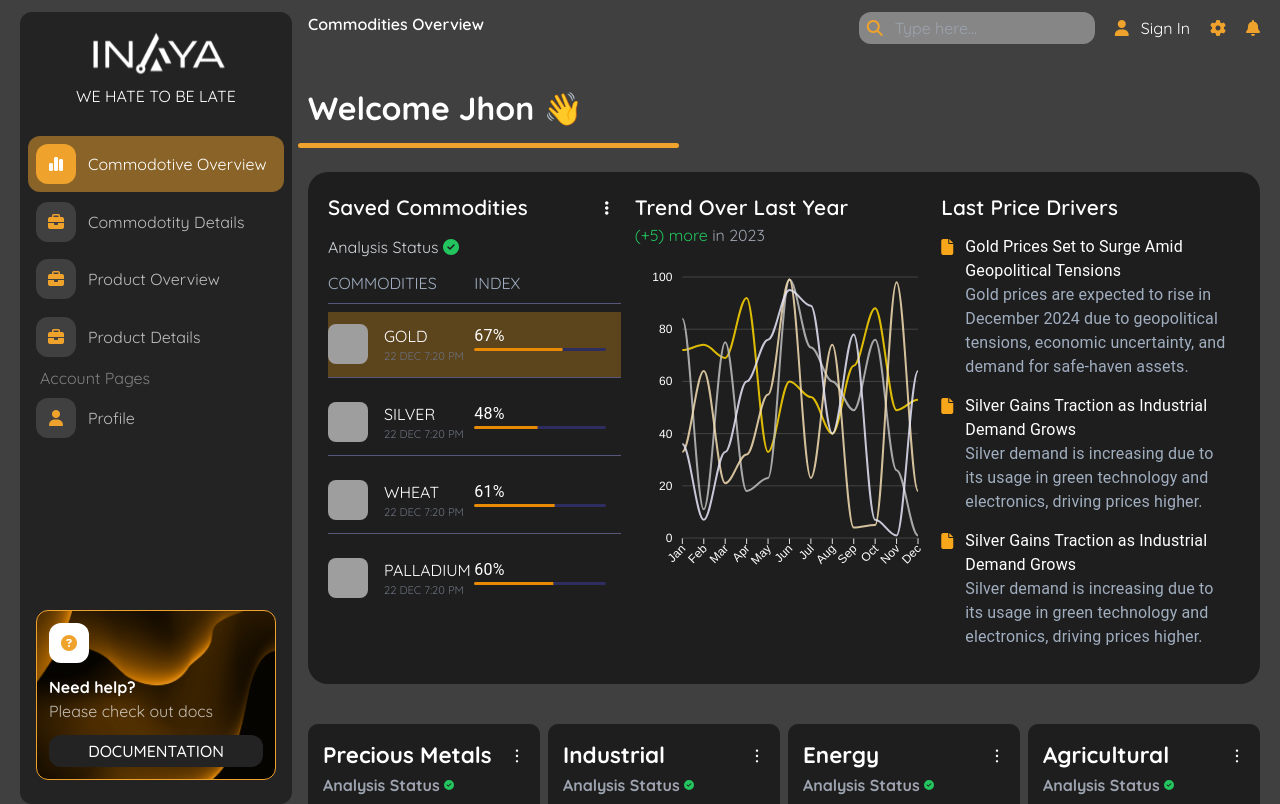
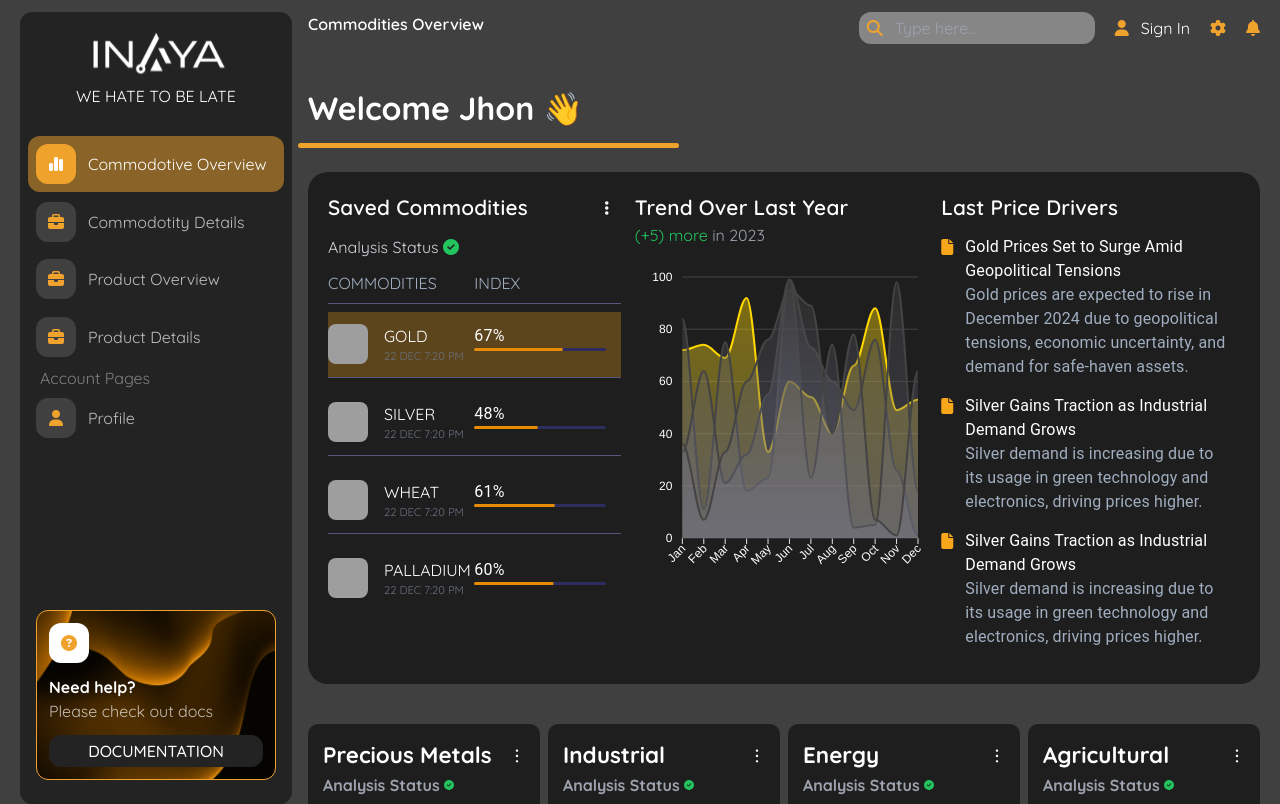
Before and after one commit to malir2/Inaya-web, a React (Vite) app: page / in a window 1280 px wide. Shown: the top 804 px of the page. Built offline with nearby package versions, Linux system fonts and the light colour scheme; grey boxes are pictures that could not be loaded.

Commit message:
Refactor TrendOverLastYear component to accept selectedCommodity as a string and update chart type to area; enhance chart styling and opacity based on selection

```diff
--- a/src/components/FirstRow.tsx
+++ b/src/components/FirstRow.tsx
@@ -1,6 +1,6 @@
 import { useState } from "react";
 import { Grid, Card, CardContent, Typography, LinearProgress } from "@mui/material";
-import TrendOverLastYear, { CommodityName } from "./trend_over_chart";
+import TrendOverLastYear from "./trend_over_chart";
 import "./firstrow.css";
 
 interface Commodity {
@@ -107,7 +107,7 @@ const FirstRow = () => {
                     <Card className="card card-styling trend-chart no-shadow no-padding no-margin">
                         <CardContent className="no-padding no-margin">
                             <Typography className="section-title no-margin">Trend Over Last Year</Typography>
-                            <TrendOverLastYear chartData={chartData} selectedCommodity={selectedCommodity.name as CommodityName} />
+                            <TrendOverLastYear chartData={chartData} selectedCommodity={selectedCommodity.name} />
                         </CardContent>
                     </Card>
                 </Grid>
--- a/src/components/trend_over_chart.tsx
+++ b/src/components/trend_over_chart.tsx
@@ -2,7 +2,7 @@ import Chart from "react-apexcharts";
 
 interface TrendOverLastYearProps {
     chartData: number[][];
-    selectedCommodity: CommodityName;
+    selectedCommodity: string;
 }
 
 type CommodityName = "GOLD" | "SILVER" | "WHEAT" | "PALLADIUM";
@@ -17,7 +17,7 @@ const TrendOverLastYear = ({ chartData, selectedCommodity }: TrendOverLastYearPr
 
     const chartOptions: any = {
         chart: {
-            type: "line" as "line",
+            type: "area" as "area",
             toolbar: {
                 show: false,
             },
@@ -64,45 +64,25 @@ const TrendOverLastYear = ({ chartData, selectedCommodity }: TrendOverLastYearPr
         tooltip: {
             theme: "dark",
         },
-        colors: Object.values(colors), // Set colors for all lines
+        colors: Object.values(colors),
     };
 
     const chartSeries = Object.keys(colors).map((commodity, index) => ({
         name: commodity,
         data: chartData[index],
-        color: colors[commodity as CommodityName],
-        fill: {
-            type: "gradient",
-            gradient: selectedCommodity === commodity ? {
-                shade: 'light',
-                type: "vertical",
-                shadeIntensity: 0.5,
-                gradientToColors: [colors[commodity as CommodityName]],
-                inverseColors: false,
-                opacityFrom: 0.7,
-                opacityTo: 0.1,
-                stops: [0, 100]
-            } : {
-                shade: 'light',
-                type: "vertical",
-                shadeIntensity: 0,
-                gradientToColors: [colors[commodity as CommodityName]],
-                inverseColors: false,
-                opacityFrom: 0,
-                opacityTo: 0,
-                stops: [0, 100]
-            },
+        color: selectedCommodity === commodity ? colors[commodity as CommodityName] : "#444",
+        opacity: selectedCommodity === commodity ? 1 : 0.5,
+        stroke: {
+            width: selectedCommodity === commodity ? 3 : 1,
         },
     }));
 
     return (
         <div className="trend-chart">
             <p className="text-gray-400"><span className="text-green-500">(+5) more</span> in 2023</p>
-            <Chart options={chartOptions} series={chartSeries} type="line" height={350} />
+            <Chart options={chartOptions} series={chartSeries} type="area" height={350} />
         </div>
     );
 };
 
-export type { CommodityName };
-
 export default TrendOverLastYear;
```
